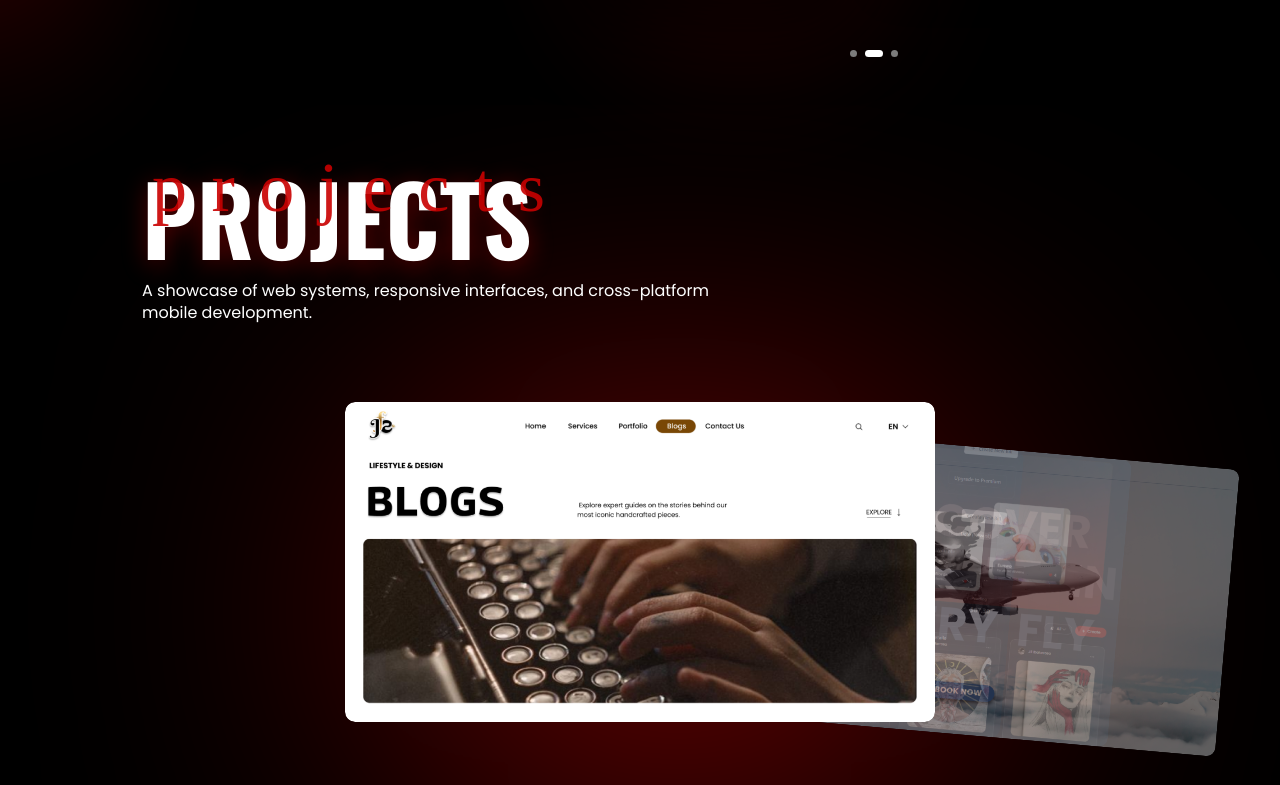
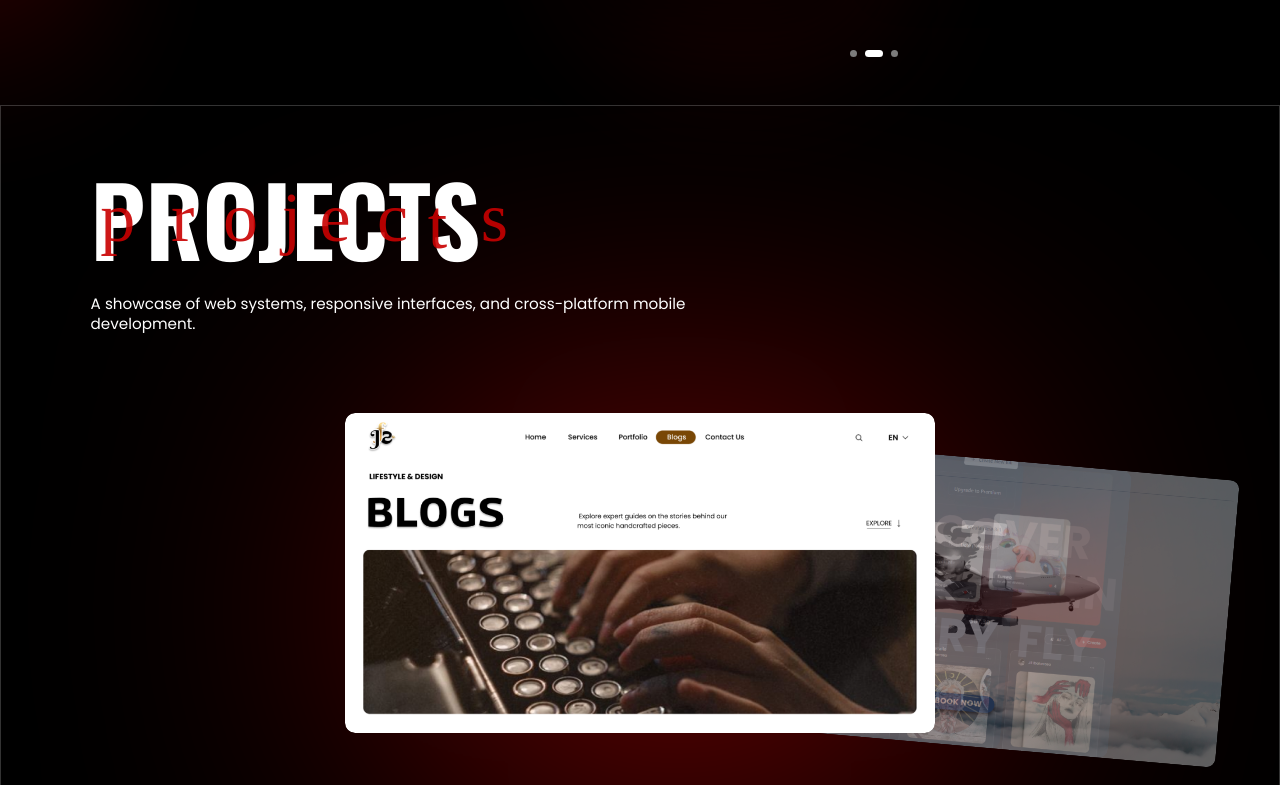
Before and after one commit to JaiAnoba/Portfolio, a React (Vite) app: page / in a window 1280 px wide. Shown: the part 1855-2640 px from the top of the page. Built offline with nearby package versions, Linux system fonts and the light colour scheme; a web font is replaced by a local one.

Commit message:
adjusted header of projects

```diff
--- a/src/components/Projects.css
+++ b/src/components/Projects.css
@@ -1,7 +1,8 @@
 .projects {
   position: relative;
-  padding: 4rem 0 5rem;
+  padding: 4rem 0 4rem 0;
   overflow: hidden;
+  border: 1px solid rgba(255, 255, 255, 0.2);
 }
 
 .projects-glow {
@@ -14,18 +15,42 @@
 
 .projects-header {
   position: relative;
-  padding: 0 8.875rem;
+  padding: 0 5.6rem;
   margin-bottom: 3rem;
   z-index: 2;
 }
 
 .projects-accent {
   position: absolute;
-  left: 9.5rem;
-  top: -1rem;
+  left: clamp(1.5rem, 12vw, 6.2rem);
+  top: clamp(0.5rem, 1vw, 0.8rem);
   opacity: 0.9;
   pointer-events: none;
   text-transform: lowercase;
+  letter-spacing: 0.38em !important;
+  display: flex;
+  font-size: clamp(3rem, 8vw, 6rem);
+}
+
+.projects-accent span {
+  position: relative;
+}
+
+.pa-r {
+  left: 0.13em;
+}
+
+.pa-o {
+  left: 0.16em;
+}
+
+.pa-j {
+  left: 0.12em;
+}
+
+.pa-t {
+  top: 0.1em;
+  right: 0.1em;
 }
 
 .projects-title {
@@ -33,13 +58,12 @@
   font-weight: 700;
   font-size: clamp(3rem, 8vw, 6rem);
   line-height: 0.99;
-  text-shadow: 0 4px 24px rgba(201, 0, 0, 0.4);
 }
 
 .projects-desc {
-  margin-top: 1rem;
+  margin-top: 1.8rem;
   max-width: 595px;
-  font-size: 1rem;
+  font-size: 0.95rem;
   line-height: 1.375;
 }
 
@@ -113,8 +137,10 @@
     padding: 0 1.5rem;
   }
 
+  /* ← no longer display: none — stays visible at all sizes */
   .projects-accent {
-    display: none;
+    left: 1.5rem; /* ← matches mobile header padding */
+    top: 0.4rem;
   }
 
   .projects-carousel {
@@ -125,3 +151,10 @@
     height: 240px;
   }
 }
+
+@media (max-width: 480px) {
+  .projects-accent {
+    left: 1.5rem;
+    top: 0.3rem;
+  }
+}
--- a/src/components/Projects.tsx
+++ b/src/components/Projects.tsx
@@ -20,7 +20,14 @@ export default function Projects() {
 
       <div className="projects-header">
         <span className="script-accent projects-accent" aria-hidden>
-          projects
+          <span className="pa-p">p</span>
+          <span className="pa-r">r</span>
+          <span className="pa-o">o</span>
+          <span className="pa-j">j</span>
+          <span className="pa-e">e</span>
+          <span className="pa-c">c</span>
+          <span className="pa-t">t</span>
+          <span className="pa-s">s</span>
         </span>
         <h2 className="projects-title">PROJECTS</h2>
         <p className="projects-desc">
```
